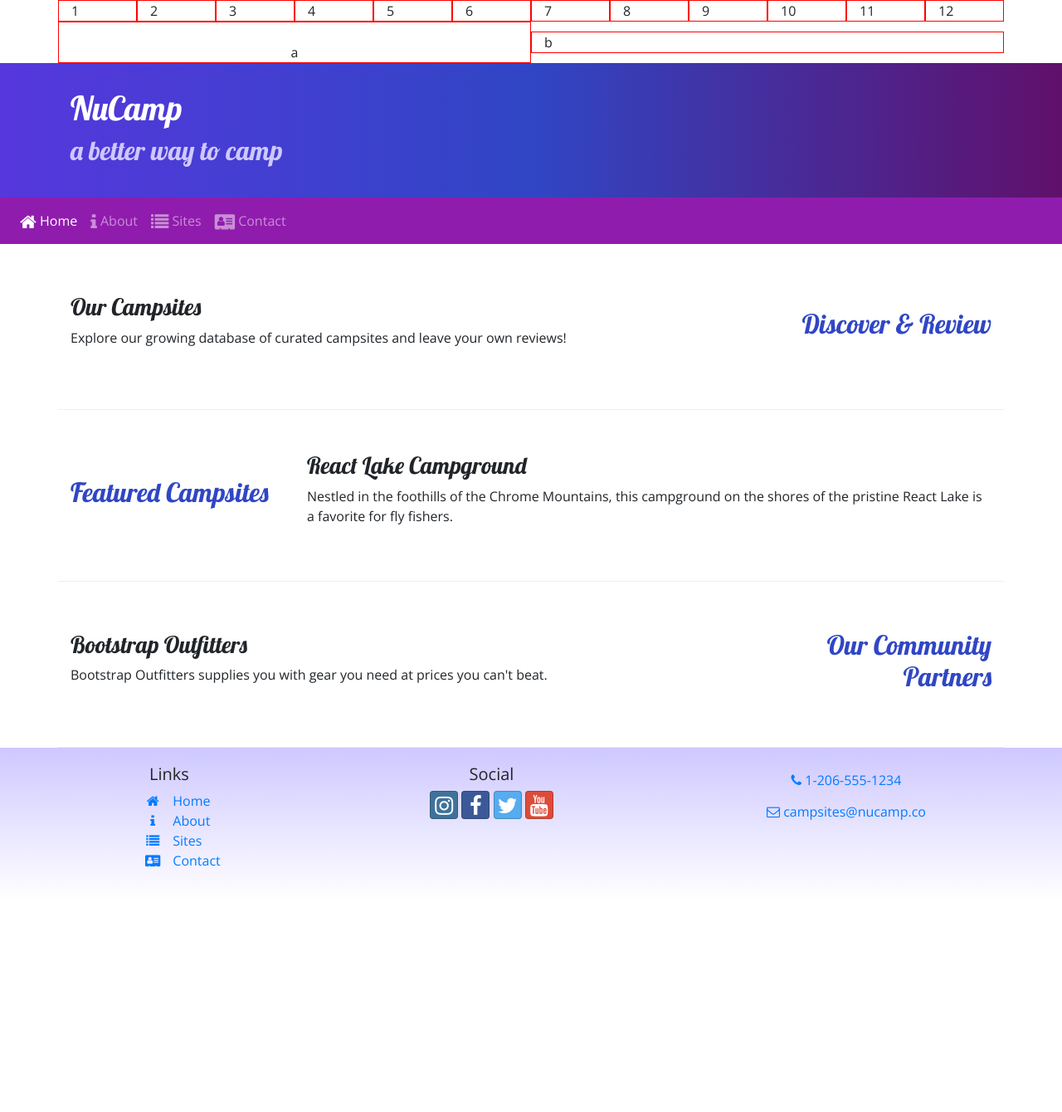
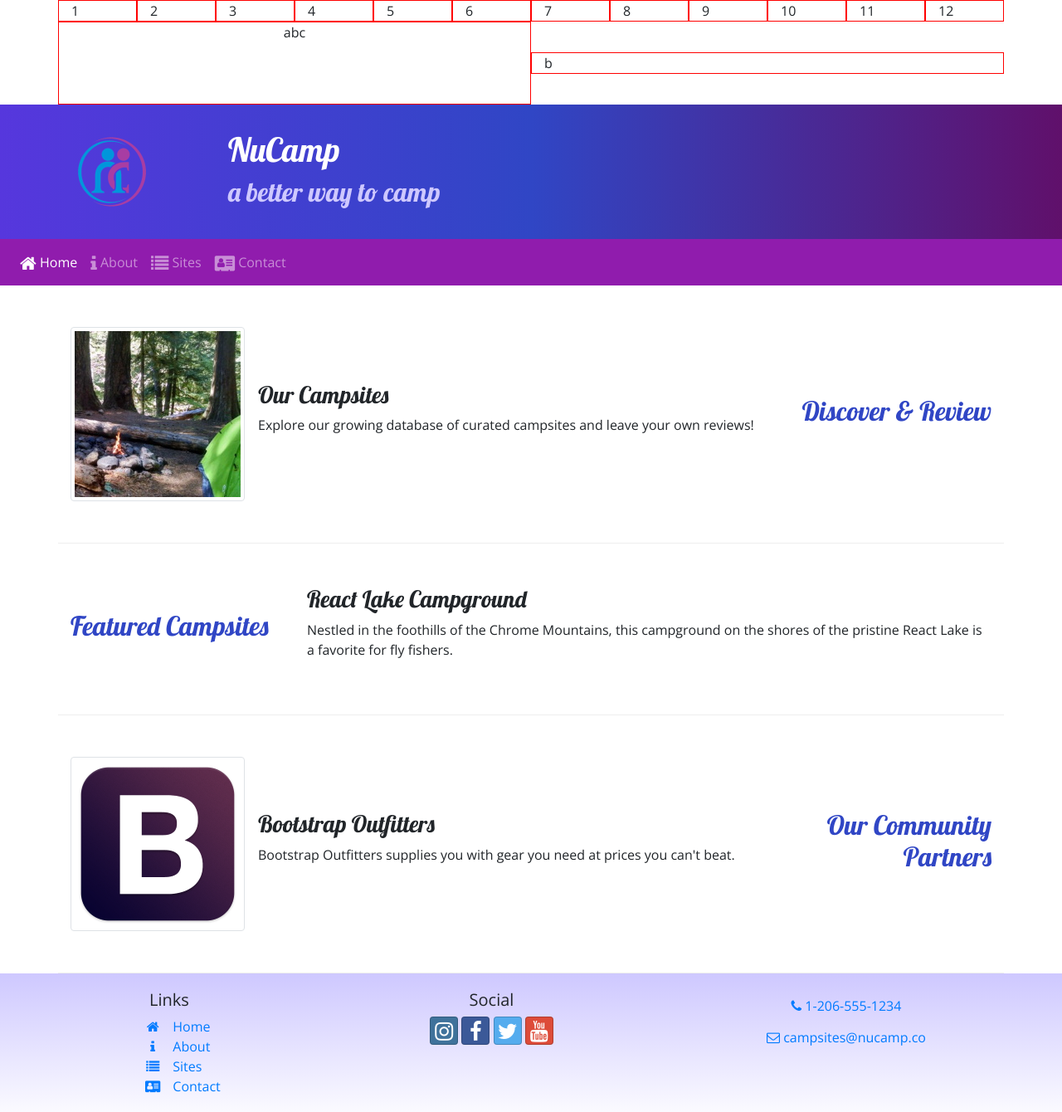
Before and after one commit to StevenVallarsa/starter-project, a website: page index.html in a window 1280 px wide. Shown: the whole page at 83% size. Before the commit the page ends 1085 px from the top, so only its background shows below. Drawn offline with nearby package versions, Linux system fonts and the light colour scheme.

Commit message:
WEEK 2 - Images and Media

```diff
--- a/index.html
+++ b/index.html
@@ -35,7 +35,9 @@
       <div class="col-1 b">12</div>
     </div>
     <div class="row">
-      <div class="col col-sm-6 b text-center pt-4">a</div>
+      <div class="col col-sm-6 b my-auto" style="height: 100px">
+        <div class="text-center "><span class="text-center">abc</span></div>
+      </div>
       <div class="col col-sm-6 b my-auto">b</div>
     </div>
   </div>
@@ -45,6 +47,9 @@
     <div>
       <div class="container">
         <div class="row">
+          <div class="col-4 col-sm-3 col-md-2 align-self-center">
+            <img src="img/logo.png" class="img-fluid" alt="NuCamp Logo">
+          </div>
           <div class="col">
             <h1>NuCamp</h1>
             <h2>a better way to camp</h2>
@@ -78,8 +83,14 @@
         <h2 class="text-sm-right">Discover & Review</h2>
       </div>
       <div class="col">
-        <h3>Our Campsites</h3>
-        <p class="d-none d-sm-block">Explore our growing database of curated campsites and leave your own reviews!</p>
+        <div class="media">
+          <img class="d-flex mr-3 img-thumbnail" src="img/breadcrumb-trail-thumb.jpg" alt="Breadcrumb Trail">
+          <div class="media-body align-self-center">
+            <h3>Our Campsites</h3>
+            <p class="d-none d-sm-block">Explore our growing database of curated campsites and leave your own reviews!
+            </p>
+          </div>
+        </div>
       </div>
     </div>
 
@@ -103,8 +114,14 @@
         <h2 class="text-sm-right">Our Community Partners</h2>
       </div>
       <div class="col">
-        <h3>Bootstrap Outfitters</h3>
-        <p class="d-none d-sm-block">Bootstrap Outfitters supplies you with gear you need at prices you can't beat.</p>
+        <div class="media">
+          <img class="d-flex mr-3 img-thumbnail" src="img/bootstrap-thumb.png" alt="Bootstrap Trail">
+          <div class="media-body align-self-center">
+            <h3>Bootstrap Outfitters</h3>
+            <p class="d-none d-sm-block">Bootstrap Outfitters supplies you with gear you need at prices you can't beat.
+            </p>
+          </div>
+        </div>
       </div>
     </div>
 
```
Also changed, not shown: aboutus.html (+3 -0 lines), contactus.html (+3 -0 lines), img/bootstrap-thumb.png (added), img/breadcrumb-trail-thumb.jpg (added), img/breadcrumb-trail.jpg (added), img/chrome-river-thumb.jpg (added), img/chrome-river.jpg (added), img/logo.png (added), img/react-lake-thumb.jpg (added), img/react-lake.jpg (added).
